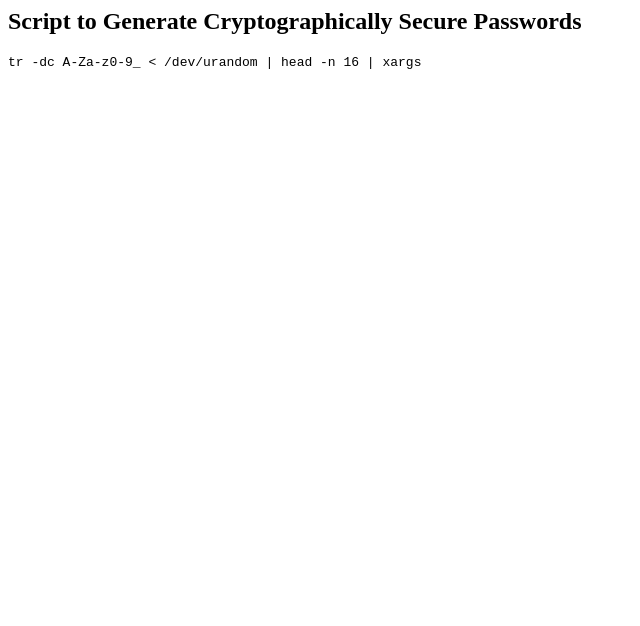
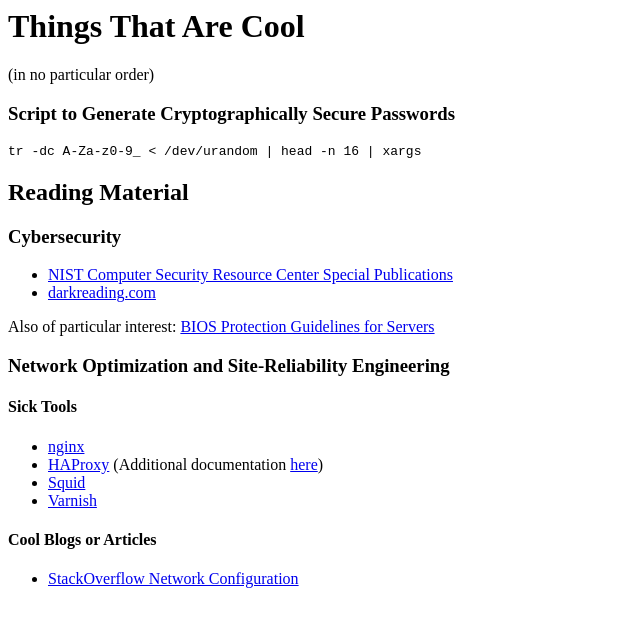
Before and after one commit to jflopezfernandez/www-home, a plain HTML site: page index.html in a window 1280 px wide. Shown: the whole page, without its empty margins (0-640 px from the left). Drawn offline with Linux system fonts and the light colour scheme.

Commit message:
Added some additional resources to the homepage

```diff
--- a/index.html
+++ b/index.html
@@ -1,2 +1,30 @@
-<h2>Script to Generate Cryptographically Secure Passwords</h2>
+
+<div>
+<h1>Things That Are Cool</h1>
+<p>(in no particular order)</p>
+</div>
+
+<h3>Script to Generate Cryptographically Secure Passwords</h3>
 <p><tt>tr -dc A-Za-z0-9_ < /dev/urandom | head -n 16 | xargs</tt></p>
+
+<h2>Reading Material</h2>
+<h3>Cybersecurity</h3>
+<ul>
+    <li><a href="https://csrc.nist.gov/publications/sp">NIST Computer Security Resource Center Special Publications</a></li>
+    <li><a href="https://www.darkreading.com/">darkreading.com</a></li>
+</ul>
+
+<p>Also of particular interest: <a href="https://csrc.nist.gov/publications/detail/sp/800-147b/final">BIOS Protection Guidelines for Servers</a></p>
+
+<h3>Network Optimization and Site-Reliability Engineering</h3>
+<h4>Sick Tools</h4>
+<ul>
+    <li><a href="https://nginx.org/">nginx</a></li>
+    <li><a href="https://www.haproxy.org/">HAProxy</a> (Additional documentation <a href="https://cbonte.github.io/haproxy-dconv/2.3/intro.html">here</a>)</li>
+    <li><a href="http://www.squid-cache.org/">Squid</a></li>
+    <li><a href="https://varnish-cache.org/">Varnish</a></li>
+</ul>
+<h4>Cool Blogs or Articles</h4>
+<ul>
+    <li><a href="https://stackoverflow.blog/2010/01/14/stack-overflow-network-configuration/">StackOverflow Network Configuration</a></li>
+</ul>
```
